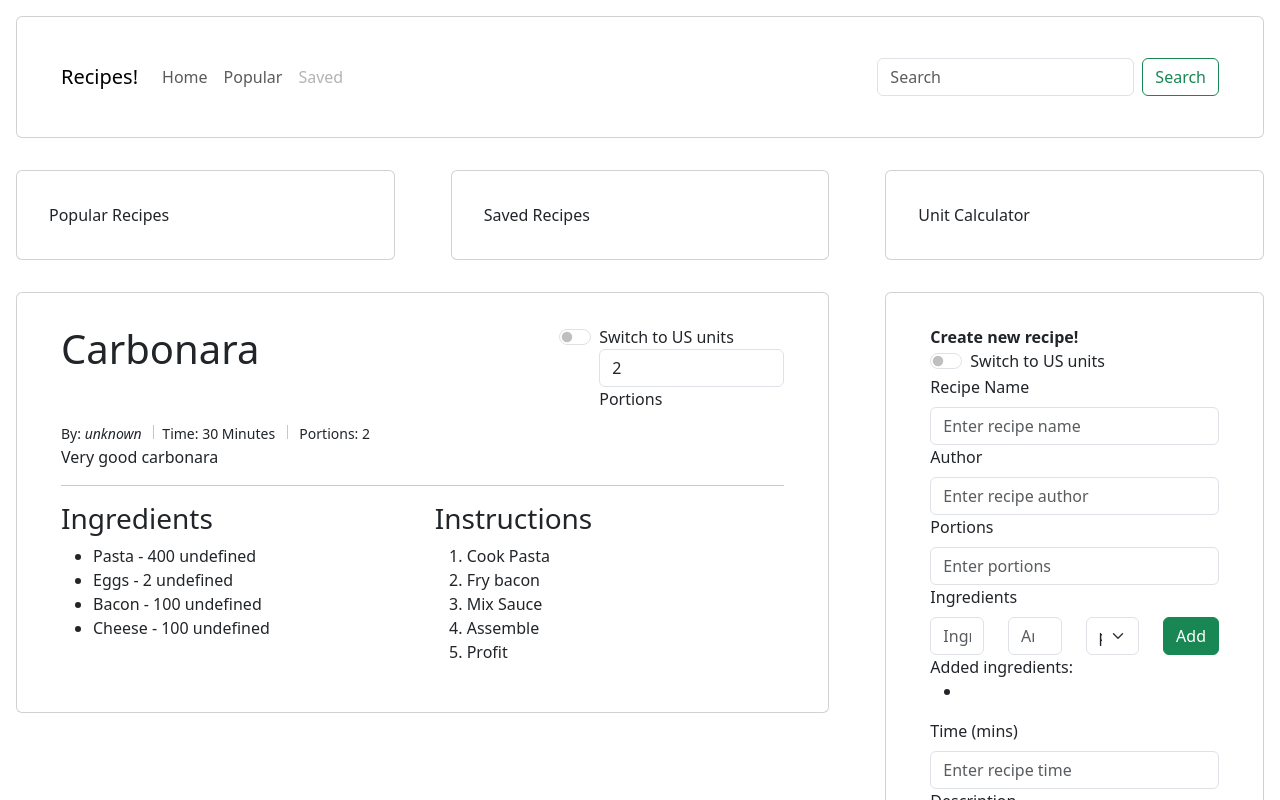
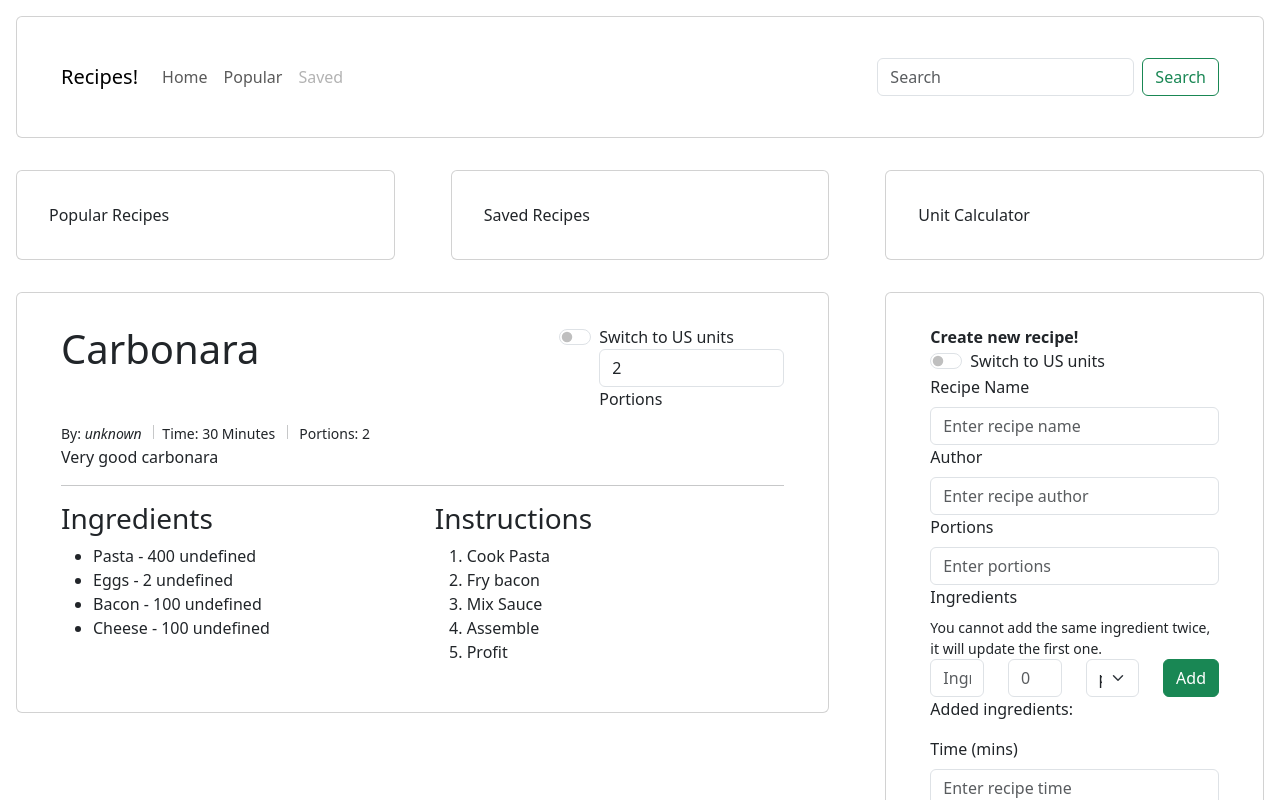
Before and after one commit to ebaynissen/recipe-app, a React (Vite) app: page / in a window 1280 px wide. Shown: the top 800 px of the page. Built offline with nearby package versions, Linux system fonts and the light colour scheme.

Commit message:
Fixes to form

```diff
--- a/src/components/NewRecipeForm.jsx
+++ b/src/components/NewRecipeForm.jsx
@@ -7,15 +7,16 @@ import App from "../App";
 
 export default function NewRecipeForm({addToCatalogue}) {
 
-    const [ingredients, setIngredients] = useState([""]);
+    const [ingredients, setIngredients] = useState({});
     const [unitUS, setUnitUS] = useState(false);
     const [validated, setValidated] = useState(false);
+    const [tempItem, setTempItem] = useState({"Item": "Ingredient" , "Amount": 0, "Unit": "pieces"});
+
+  /*TODO: Use states for form fields to make clearing easier?*/
 
     return (
         <Container>
             <b> Create new recipe! </b>
-            {/*TODO: Submit button to create Recipe object -> submitHandler*/}
-
             <div className="form-check form-switch">
                 <input
                     className="form-check-input"
@@ -29,7 +30,7 @@ export default function NewRecipeForm({addToCatalogue}) {
                     Switch to US units</label>
             </div>
 
-            <Form noValidate validated={validated} onSubmit={(e) => handleSubmit(e, addToCatalogue, ingredients, unitUS, setIngredients, setUnitUS, setValidated)}>
+            <Form id="form" noValidate validated={validated} onSubmit={(e) => handleSubmit(e, addToCatalogue, ingredients, unitUS, setIngredients, setUnitUS, setValidated)}>
                 <Form.Group controlId="form.name">
                     <Form.Label>Recipe Name</Form.Label>
                     <Form.Control required type="text" placeholder="Enter recipe name" />
@@ -44,7 +45,7 @@ export default function NewRecipeForm({addToCatalogue}) {
                     />
                     <Form.Control.Feedback type="invalid"> Please enter an Author! </Form.Control.Feedback>
                 </Form.Group>
-				<Form.Group controlId="form.portions">
+				        <Form.Group controlId="form.portions">
                     <Form.Label>Portions</Form.Label>
                     <Form.Control
                       required
@@ -55,35 +56,55 @@ export default function NewRecipeForm({addToCatalogue}) {
                 </Form.Group>
                 <Form.Group controlId="form.ingredients">
                     <Form.Label>Ingredients</Form.Label>
+
                     <Row>
+                    <small> You cannot add the same ingredient twice, it will update the first one.</small>
                         <Col>
                             <Form.Control
                                 type="text"
-                                placeholder="Ingredient"
+                                placeholder={tempItem.Item}
+                                onChange={(e) => {
+                                  const t = tempItem;
+                                  t.Item = e.target.value;
+                                  setTempItem(t);
+                                  }}
                             />
                         </Col>
                         <Col>
-                            <Form.Control type="number" placeholder="Amount" />
+                            <Form.Control type="number" placeholder={0}
+                            onChange={(e) => {
+                                  const t = tempItem;
+                                  t.Amount = e.target.value;
+                                  setTempItem(t)}}/>
                         </Col>
                         <Col>
-                            <Form.Select aria-label="Unit">
+                            <Form.Select aria-label="Unit"
+                            onChange={(e) => {
+                                  const t = tempItem;
+                                  t.Unit = e.target.value;
+                                  setTempItem(t)}}>
                                 <option value={"pieces"}>pieces</option>
                                 <option value={"g"}>g</option>
                                 <option value={"ml"}>ml</option>
                                 <option value={"tbs"}>tbs</option>
                                 <option value={"tsp"}>tsp</option>
+
+
                             </Form.Select>
                         </Col>
                         <Col>
-                            <Button className="btn btn-success" onClick={(e) => addHandler(e, ingredients, setIngredients)}>Add</Button>
+                            <Button className="btn btn-success"
+                            onClick={(e) => addHandler(e, ingredients, setIngredients, tempItem, setTempItem)}>Add</Button>
                         </Col>
                     </Row>
                     <div>
                         Added ingredients:
                         <ul>
-                            {ingredients.map((ing) => (
-                                <li key={ing}>{ing}</li>
-                            ))}
+                            {Object.keys(ingredients).map((ing) => (
+                              <li key={ing}>{`${ing} - ${ingredients[ing].amount} ${ingredients[ing].unit}`}</li>)
+                            )}
+                            {/*TODO: Add a (x) button at the ingredients to remove? */}
+
                         </ul>
                     </div>
                 </Form.Group>
@@ -96,7 +117,6 @@ export default function NewRecipeForm({addToCatalogue}) {
                     />
                     <Form.Control.Feedback type="invalid"> Please enter the time required to make this recipe! </Form.Control.Feedback>
                 </Form.Group>
-
                 <Form.Group controlId="form.description">
                     <Form.Label>Description</Form.Label>
                     <Form.Control
@@ -129,10 +149,8 @@ function handleSubmit(e, addToCatalogue, ingredients, unitUS, setIngredients, se
   e.target.classList.add("was-validated");
   const form = e.currentTarget;
 
-  if (form.checkValidity() === false) {
-  }
+  if (form.checkValidity() === false) {}
   else{
-
   const newRec = new Recipe(form[0].value, //time
     form[1].value, //author
   ingredients,
@@ -144,23 +162,21 @@ function handleSubmit(e, addToCatalogue, ingredients, unitUS, setIngredients, se
   );
 
   addToCatalogue(newRec)
-
-  /* Reset States */
+  /* Reset States and form*/
     setIngredients([""]);
     setUnitUS(false);
     setValidated(false);
-
-
-
-  e.target.classList.remove("was-validated");
+    e.target.reset();
+    e.target.classList.remove("was-validated");
   }
 }
 
 
-function addHandler(e, ingredients, setIngredients){
-  const form = e.currentTarget;
-  const ing = form[3];
+function addHandler(e, ingredients, setIngredients, tempItem, setTempItem){
   var temp = ingredients;
-  temp[ing] = {"amount":form[4], "unit":form[5]};
+  temp[tempItem.Item] = {"amount":tempItem.Amount, "unit":tempItem.Unit};
   setIngredients(temp);
+  setTempItem({"Item": tempItem.Item , "Amount": tempItem.Amount, "Unit": tempItem.Unit});
+  //This should be cleared in combination of clearing ingredient inputs
+{/*TODO: Clear ingredient inputs?? How to get access to those form.group items?? */}
 }
```
